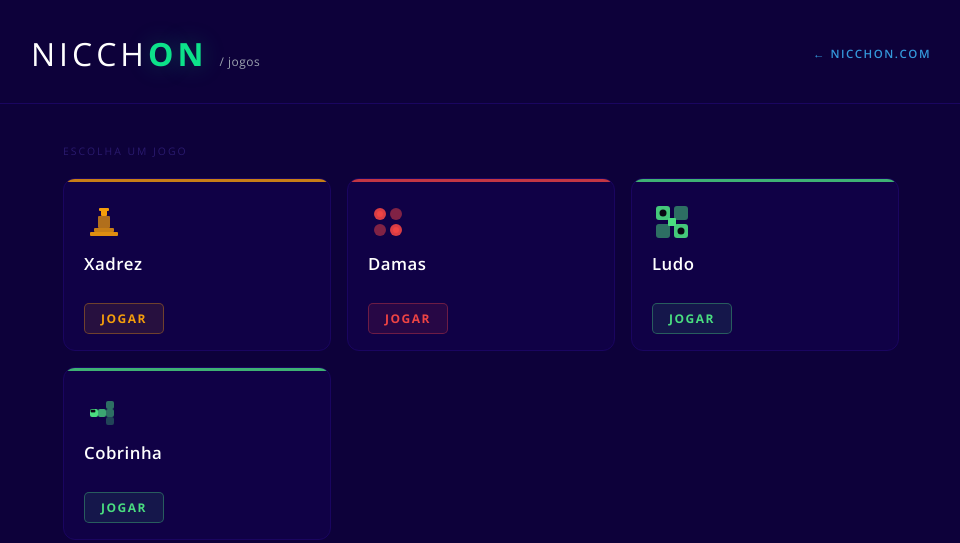
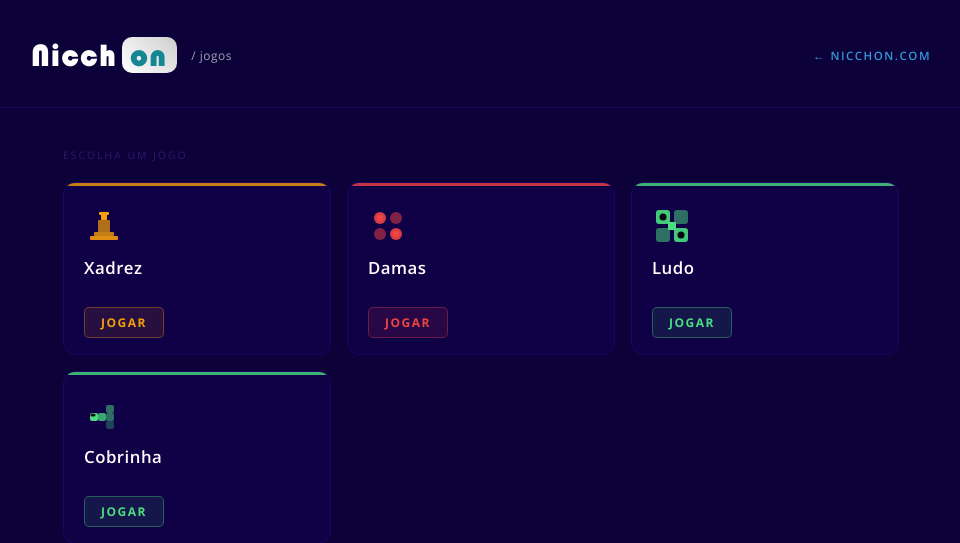
Before and after one commit to nicchonsanchez/jogos, a PHP site: the page made by index.php in a window 1280 px wide. Shown: the top 543 px of the page, without its empty margins (159-1119 px from the left). Run offline with PHP 8.4, Linux system fonts and the light colour scheme.

Commit message:
style: título Nicchon com efeito idêntico ao portfólio no hub de jogos
- Fonte Bauhaus 93 copiada para shared/fonts/
- "on" com caixa cinza + animação piscar verde/azul igual ao nicchon.com

Co-Authored-By: Claude Sonnet 4.6 <noreply@anthropic.com>

```diff
--- a/index.php
+++ b/index.php
@@ -83,6 +83,14 @@ function esc(string $s): string {
   <link rel="preconnect" href="https://fonts.gstatic.com" crossorigin>
   <link href="https://fonts.googleapis.com/css2?family=Open+Sans:wght@300..700&display=swap" rel="stylesheet">
   <style>
+    @font-face {
+      font-family: 'Bauhaus 93';
+      src: url('shared/fonts/bauhaus-93/bauhaus-93.woff2') format('woff2'),
+           url('shared/fonts/bauhaus-93/bauhaus-93.woff') format('woff');
+      font-weight: normal;
+      font-style: normal;
+      font-display: swap;
+    }
     :root {
       --verde:   rgb(13, 226, 138);
       --azul-bg: #0d013a;
@@ -126,20 +134,43 @@ function esc(string $s): string {
 
     .header-brand {
       display: flex;
-      align-items: baseline;
-      gap: 12px;
+      align-items: center;
+      gap: 14px;
     }
     h1 {
       font-size: 2rem;
-      letter-spacing: 4px;
       color: #fff;
-      font-weight: 300;
-      font-family: 'Open Sans', sans-serif;
+      font-family: 'Bauhaus 93', 'Open Sans', sans-serif;
+      font-weight: normal;
+      cursor: default;
+      letter-spacing: 1px;
     }
-    h1 strong {
-      color: var(--verde);
-      font-weight: 700;
-      text-shadow: 0 0 24px rgba(13,226,138,.3);
+    h1 .bg-titulo {
+      padding: 0 10px 0 8px;
+      margin-left: 5px;
+      background: linear-gradient(45deg, white, #cfcfcf);
+      border-radius: 10px;
+    }
+    h1 .bg-titulo .degrade-on {
+      background: var(--verde);
+      background-clip: text;
+      -webkit-background-clip: text;
+      -webkit-text-fill-color: transparent;
+      animation: piscar 2s infinite ease-in-out;
+    }
+    @keyframes piscar {
+      0%, 100% {
+        background: var(--verde);
+        background-clip: text;
+        -webkit-background-clip: text;
+        -webkit-text-fill-color: transparent;
+      }
+      50% {
+        background: rgb(24, 90, 155);
+        background-clip: text;
+        -webkit-background-clip: text;
+        -webkit-text-fill-color: transparent;
+      }
     }
     .subtitle {
       color: #9ca3af;
@@ -281,7 +312,7 @@ function esc(string $s): string {
 <header>
   <div class="header-inner">
     <div class="header-brand">
-      <h1>NICCH<strong>ON</strong></h1>
+      <h1>Nicch<span class="bg-titulo"><span class="degrade-on">on</span></span></h1>
       <span class="subtitle">/ jogos</span>
     </div>
     <a class="site-back" href="https://nicchon.com">← nicchon.com</a>
```
Also changed, not shown: shared/fonts/bauhaus-93/bauhaus-93.woff (added), shared/fonts/bauhaus-93/bauhaus-93.woff2 (added).
